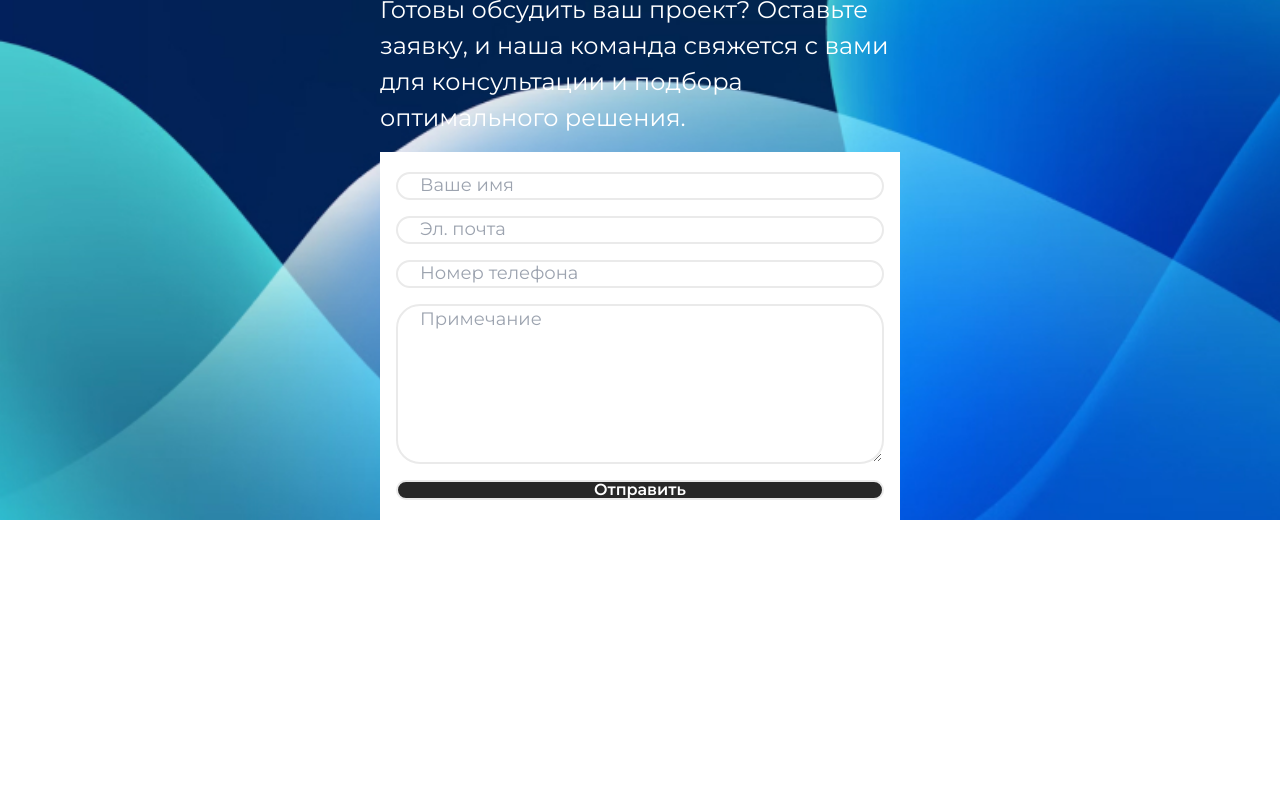
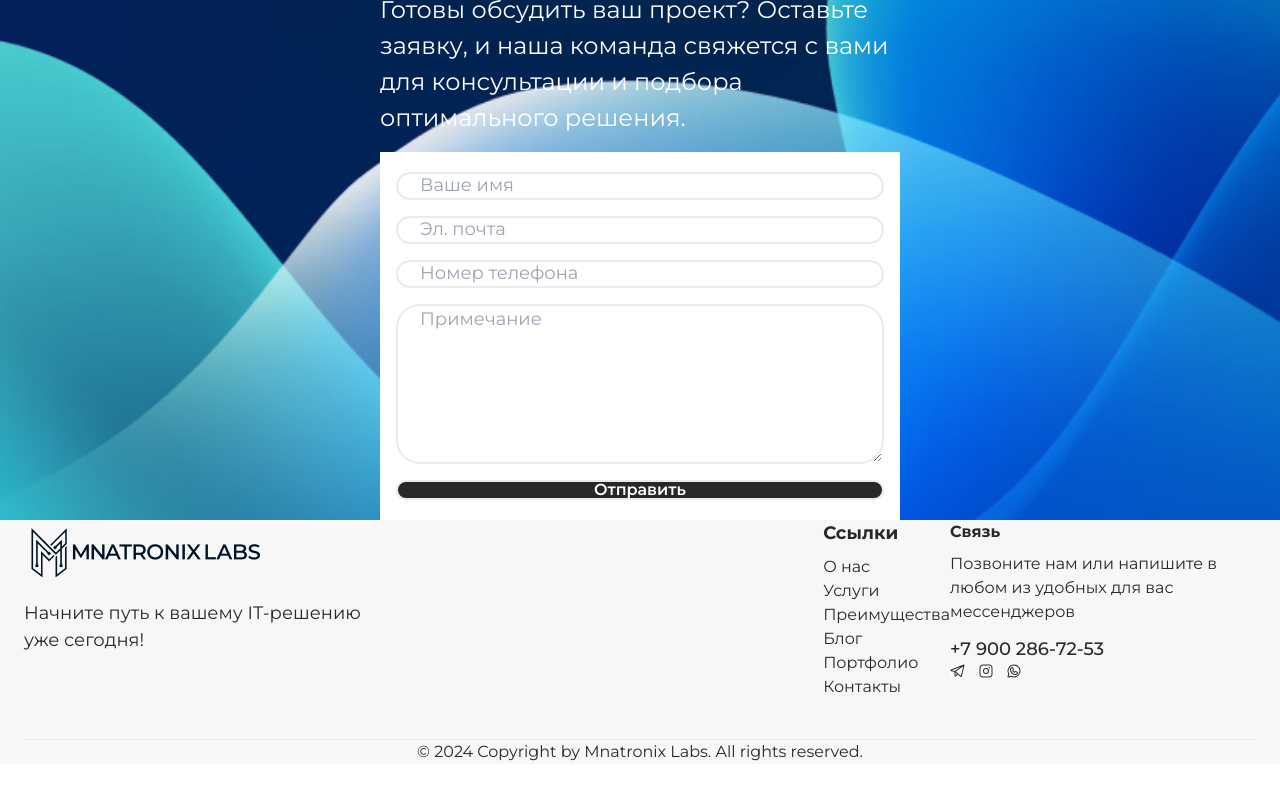
Before and after one commit to theCapnCoder/mnatronix, a Next.js app: page / in a window 1280 px wide. Shown: the part 2867-3667 px from the top of the page. Before the commit the page ends 3547 px from the top, so only its background shows below. Built offline with nearby package versions, Linux system fonts and the light colour scheme; what fluid-tailwind would draw is missing.

Commit message:
feat: Footer markUp

```diff
--- a/messages/ru.json
+++ b/messages/ru.json
@@ -142,7 +142,8 @@
   },
 
   "footer": {
-    "title": "НАЧНИТЕ ПУТЬ К ВАШЕМУ IT-РЕШЕНИЮ УЖЕ СЕГОДНЯ!",
+    "title": "Начните путь к вашему IT-решению уже сегодня!",
+    "link_title": "Ссылки",
     "links": {
       "about_us": "О нас",
       "services": "Услуги",
@@ -152,6 +153,7 @@
       "contacts": "Контакты"
     },
     "contact_info": {
+      "title": "Связь",
       "call_us": "Позвоните нам или напишите в любом из удобных для вас мессенджеров",
       "phone": "+7 900 286-72-53"
     },
--- /dev/null
+++ b/src/app/_containers/footer.tsx
@@ -0,0 +1,100 @@
+import { Insta, Telegram, Whatsapp } from "@/assets/svg";
+import LogoWithText from "@img/logo-with-text.png";
+import clsx from "clsx";
+import { useTranslations } from "next-intl";
+import Image from "next/image";
+import React from "react";
+import { Container } from "../_components/container";
+
+export const Footer = () => {
+  const t = useTranslations("footer");
+
+  const links = [
+    {
+      title: t("links.about_us"),
+      href: "#",
+    },
+    {
+      title: t("links.services"),
+      href: "#",
+    },
+    {
+      title: t("links.advantages"),
+      href: "#",
+    },
+    {
+      title: t("links.blog"),
+      href: "#",
+    },
+    {
+      title: t("links.portfolio"),
+      href: "#",
+    },
+    {
+      title: t("links.contacts"),
+      href: "#",
+    },
+  ];
+
+  return (
+    <footer>
+      <Container>
+        <div className="md:flex md:justify-between">
+          <div>
+            <Image
+              src={LogoWithText}
+              alt="logo"
+              className="mx-auto mb-5 md:mx-0"
+            />
+            <h4 className="hidden text-xs md:block md:max-w-[22.25rem]">
+              {t("title")}
+            </h4>
+          </div>
+
+          <div className="md:ml-auto ~md/2xl:~mr-2/32">
+            <h4 className="hidden text-xs md:mb-2 font-bold md:block">
+              {t("link_title")}
+            </h4>
+            <ul className="mb-10 grid grid-cols-3 gap-y-7 md:block">
+              {links.map((link) => (
+                <li key={link.title}>
+                  <a href={link.href}>{link.title}</a>
+                </li>
+              ))}
+            </ul>
+          </div>
+
+          <div className="md:max-w-[19.125rem]">
+            <h4 className="hidden font-bold md:block md:mb-2">
+              {t("contact_info.title")}
+            </h4>
+            <p className="hidden md:block md:mb-3">{t("contact_info.call_us")}</p>
+            <p className="md:text-normal text-center text-xs font-medium ~mb-[0.875rem]/7 md:text-left">
+              {t("contact_info.phone")}
+            </p>
+            <div
+              className={clsx(
+                "mb-8 flex justify-center gap-3 md:justify-start",
+                "*:flex *:cursor-pointer *:items-center *:justify-center *:rounded-full *:bg-white *:text-3xl *:~h-[3.125rem]/[3.25rem] *:~w-[3.125rem]/[3.25rem]"
+              )}
+            >
+              <div>
+                <Telegram />
+              </div>
+              <div>
+                <Insta />
+              </div>
+              <div>
+                <Whatsapp />
+              </div>
+            </div>
+          </div>
+        </div>
+
+        <div className="h-px bg-grey"></div>
+
+        <p className="~py-6/4 text-center">{t("copyright")}</p>
+      </Container>
+    </footer>
+  );
+};
--- a/src/app/page.tsx
+++ b/src/app/page.tsx
@@ -7,6 +7,7 @@ import { Workflow } from "./_containers/workflow";
 import { OurClients } from "./_containers/our-clients";
 import { Proofs } from "./_containers/proofs";
 import { Contact } from "./_containers/contact";
+import { Footer } from "./_containers/footer";
 
 export default function Home() {
   return (
@@ -20,6 +21,7 @@ export default function Home() {
       <OurClients />
       <Proofs />
       <Contact />
+      <Footer />
     </div>
   );
 }
```
